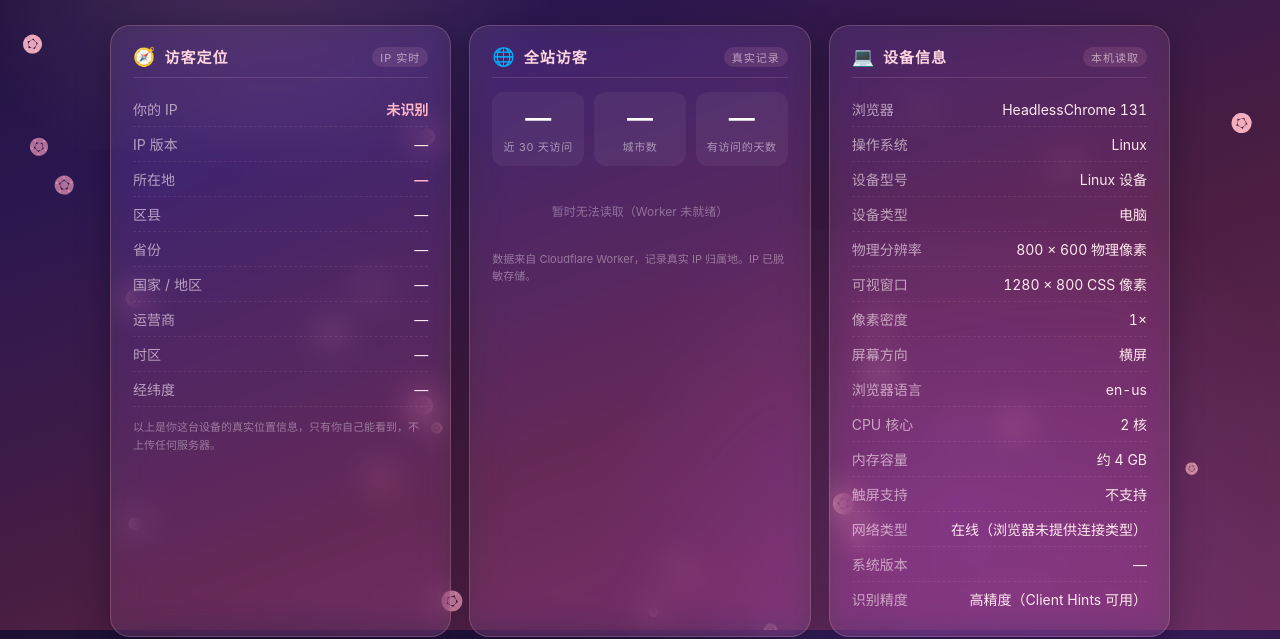
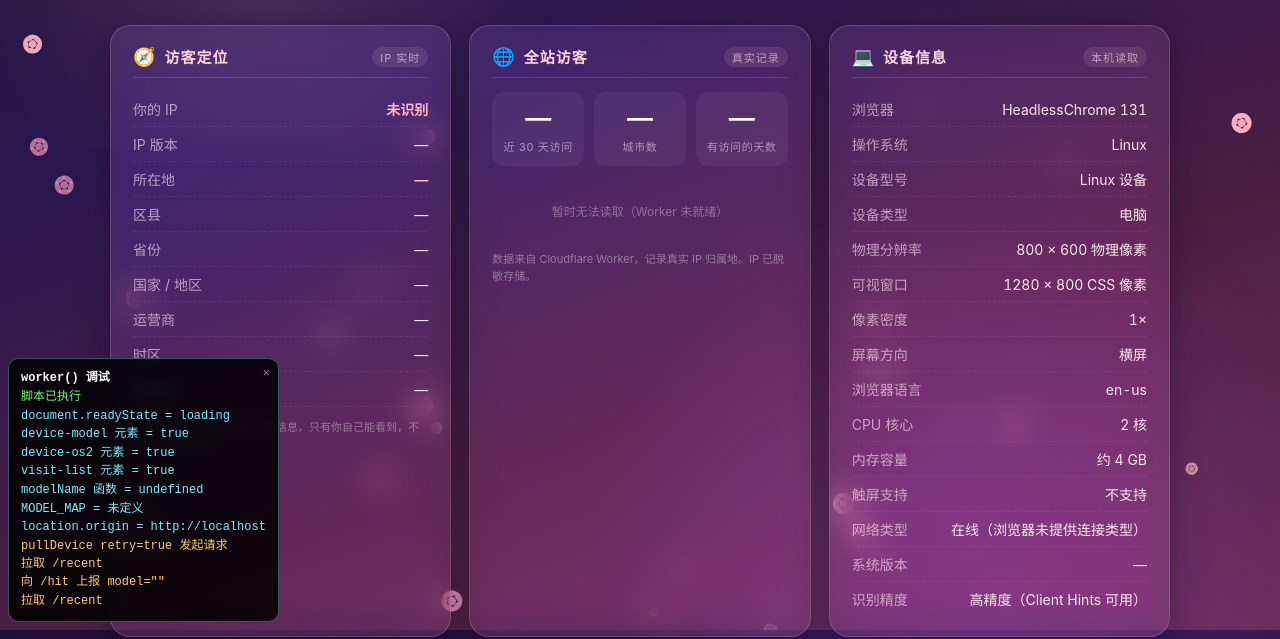
Before and after one commit to a2006-dev/ajx, a plain HTML site: page ybp.html in a window 1280 px wide. Shown: the part 170-809 px from the top of the page. Drawn offline with Linux system fonts and the light colour scheme; no server answers.

```diff
--- a/ybp.html
+++ b/ybp.html
@@ -251,7 +251,18 @@
             font-size: 12px;
             opacity: .38;
         }
-    </style>
+
+/* ===== 临时调试面板 ===== */
+#ajx-dbg{position:fixed;left:8px;bottom:8px;z-index:99999;background:rgba(0,0,0,.86);
+color:#7ef;padding:10px 12px;border-radius:10px;font:12px/1.55 monospace;
+max-width:calc(100vw - 24px);max-height:44vh;overflow:auto;white-space:pre-wrap;
+word-break:break-all;border:1px solid rgba(126,238,255,.35);backdrop-filter:blur(6px)}
+#ajx-dbg b{color:#fff}
+#ajx-dbg .ok{color:#6f6}
+#ajx-dbg .er{color:#f88}
+#ajx-dbg .wa{color:#fc6}
+#ajx-dbg .x{position:absolute;right:8px;top:6px;cursor:pointer;color:#888}
+</style>
 </head>
 <body>
 
@@ -747,12 +758,48 @@
 
             function el(id) { return document.getElementById(id); }
 
+            /* ===== 临时调试面板 ===== */
+            var DBG = (function () {
+                var box = document.createElement('div');
+                box.id = 'ajx-dbg';
+                box.innerHTML = '<span class="x">×</span><b>worker() 调试</b>' + String.fromCharCode(10);
+                box.querySelector('.x').onclick = function () { box.style.display = 'none'; };
+                (document.body || document.documentElement).appendChild(box);
+                return {
+                    log: function (msg, cls) {
+                        var d = document.createElement('div');
+                        d.className = cls || '';
+                        d.textContent = msg;
+                        box.appendChild(d);
+                    },
+                    text: function (k, v) {
+                        var d = document.createElement('div');
+                        d.textContent = k + ' = ' + v;
+                        box.appendChild(d);
+                    }
+                };
+            })();
+
+            DBG.log('脚本已执行', 'ok');
+            DBG.text('document.readyState', document.readyState);
+            DBG.text('device-model 元素', !!el('device-model'));
+            DBG.text('device-os2 元素', !!el('device-os2'));
+            DBG.text('visit-list 元素', !!el('visit-list'));
+            DBG.text('modelName 函数', typeof modelName);
+            DBG.text('MODEL_MAP', typeof MODEL_MAP !== 'undefined' ? (MODEL_MAP ? '已加载 ' + Object.keys(MODEL_MAP).length + ' 条' : 'null（未加载）') : '未定义');
+            DBG.text('location.origin', location.origin);
+
             /* ---------- 设备信息 ---------- */
             function pullDevice(retry) {
+                DBG.log('pullDevice retry=' + retry + ' 发起请求', 'wa');
                 fetch(API + '/whoami', { cache: 'no-store' })
-                    .then(function (r) { return r.json(); })
+                    .then(function (r) {
+                        DBG.log('whoami HTTP ' + r.status, r.ok ? 'ok' : 'er');
+                        return r.json();
+                    })
                     .then(function (d) {
-                        if (!d || !d.ok) return;
+                        DBG.log('whoami 返回 model=' + JSON.stringify(d && d.model) + ' pv=' + JSON.stringify(d && d.platformVersion), 'ok');
+                        if (!d || !d.ok) { DBG.log('d.ok 为假，中断', 'er'); return; }
 
                         /* 缓存给 report() 用 */
                         if (d.model) DEV.model = d.model;
@@ -761,11 +808,16 @@
                         /* 型号：服务端拿到的可能是代号，走本地表翻译 */
                         if (d.model) {
                             var mEl = el('device-model');
+                            DBG.text('mEl 存在', !!mEl);
                             if (mEl) {
                                 if (typeof modelName === 'function') {
-                                    modelName(d.model, function (n) { if (mEl) mEl.textContent = n; });
+                                    modelName(d.model, function (n) {
+                                        DBG.log('modelName 回调 n=' + n, 'ok');
+                                        if (mEl) mEl.textContent = n;
+                                    });
                                 } else {
                                     mEl.textContent = d.model;
+                                    DBG.log('无 modelName，直接写 ' + d.model, 'wa');
                                 }
                             }
                         } else if (retry) {
@@ -814,10 +866,11 @@
                 if (reported) return;
                 /* 同一会话只报一次，避免刷新重复计数 */
                 try {
-                    if (sessionStorage.getItem('ajx_hit')) { reported = true; return; }
+                    if (sessionStorage.getItem('ajx_hit')) { DBG.log('本会话已上报过，跳过', 'wa'); reported = true; return; }
                 } catch (e) {}
                 reported = true;
                 try { sessionStorage.setItem('ajx_hit', '1'); } catch (e) {}
+                DBG.log('向 /hit 上报 model=' + JSON.stringify(DEV.model), 'wa');
                 fetch(API + '/hit', {
                     method: 'POST',
                     cache: 'no-store',
@@ -875,9 +928,11 @@
 
             /* ---------- 读访客列表 ---------- */
             function pullRecent() {
+                DBG.log('拉取 /recent', 'wa');
                 fetch(API + '/recent', { cache: 'no-store' })
                     .then(function (r) { return r.json(); })
                     .then(function (d) {
+                        DBG.log('recent 返回 total=' + (d && d.total) + ' 条数=' + (d && d.recent ? d.recent.length : '?'), 'ok');
                         if (!d || !d.ok) {
                             var box0 = el('visit-list');
                             if (box0) box0.innerHTML = '<div class="visit-empty">暂时无法读取（Worker 未就绪）</div>';
```
